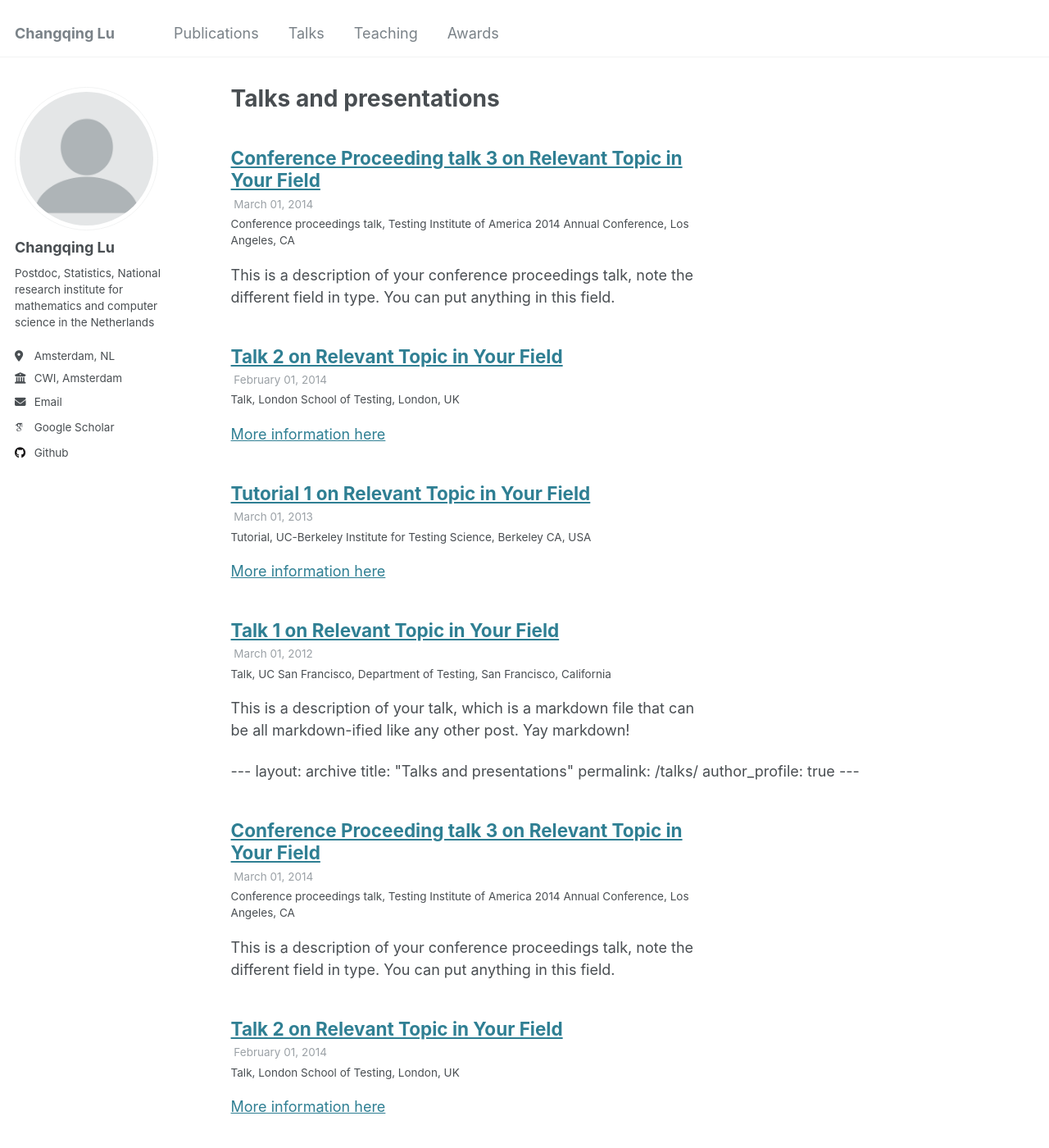
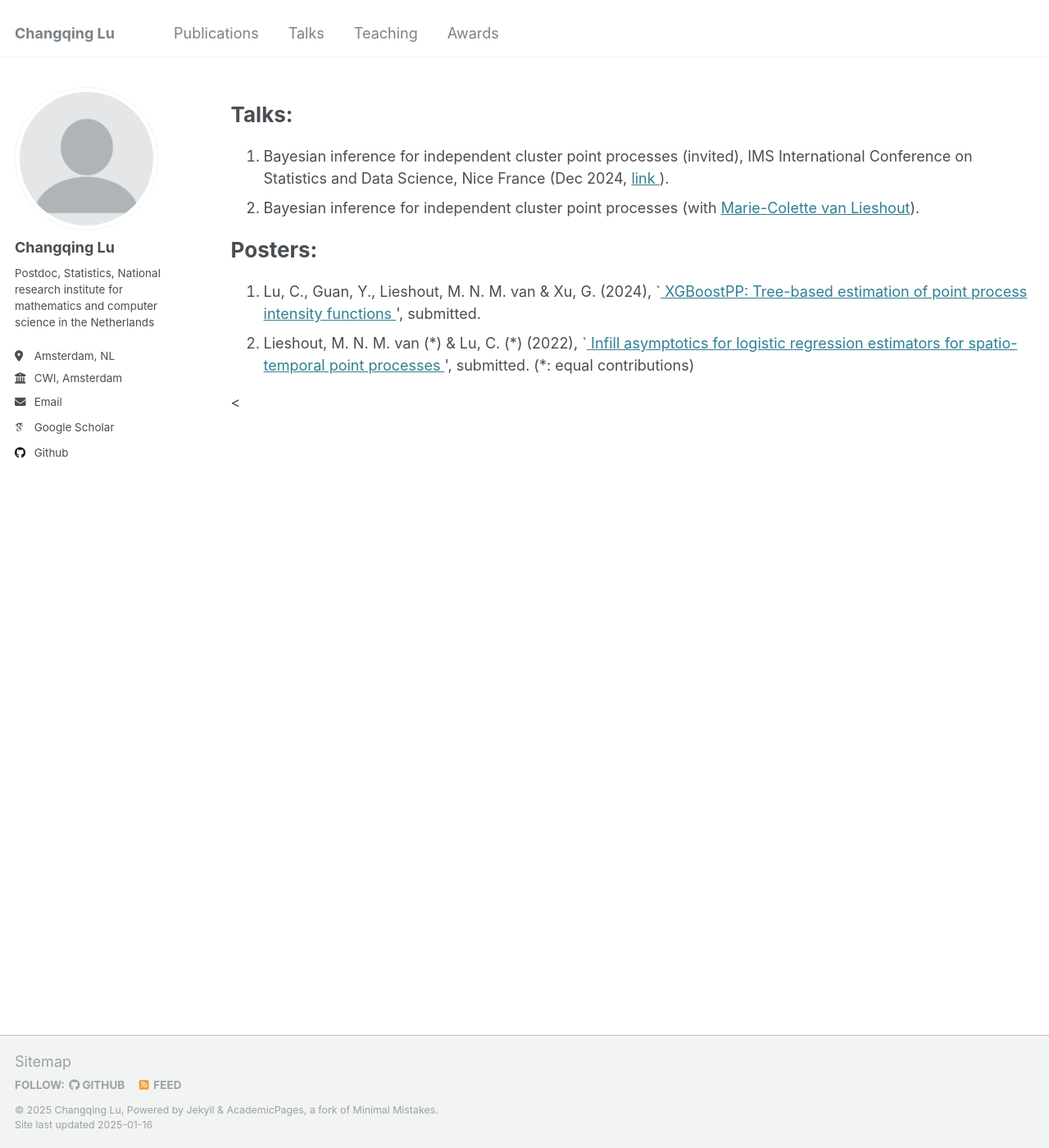
Before and after one commit to Bobby-Lu/Bobby-Lu.github.io, a Jekyll site: the page built from _pages/talks.html, in a window 1280 px wide and 1400 px high. Shown: the whole window at 82% size. Built offline with Jekyll 4.4.1, drawn with Linux system fonts in a browser that asks for light colours; some web fonts are replaced; some of the changed text lies outside the part shown.

Commit message:
Update talks.html

```diff
--- a/_pages/talks.html
+++ b/_pages/talks.html
@@ -1,33 +1,52 @@
 ---
 layout: archive
-title: "Talks and presentations"
+title: ""
 permalink: /talks/
 author_profile: true
 ---
 
-{% if site.talkmap_link == true %}
+<div>
+  <strong style="font-size: 26px; font-weight: bold;">Talks:</strong>
+</div>
 
-<p style="text-decoration:underline;"><a href="/talkmap.html">See a map of all the places I've given a talk!</a></p>
+<div class="talk">
+  <ol>
+    <li>
+      Bayesian inference for independent cluster point processes (invited), IMS International Conference on Statistics and Data Science, Nice France (Dec 2024,
+      <a href="https://sites.google.com/view/ims-icsds2024/">
+      link
+      </a>).
+    </li>
 
-{% endif %}
+    <li>
+      Bayesian inference for independent cluster point processes (with
+      <a href="https://homepages.cwi.nl/~colette/">Marie-Colette van Lieshout</a>).
+    </li>
+  </ol>
+</div>
 
-{% for post in site.talks reversed %}
-  {% include archive-single-talk.html %}
-{% endfor %}
+<div>
+  <strong style="font-size: 26px; font-weight: bold;">Posters:</strong>
+</div>
 
----
-layout: archive
-title: "Talks and presentations"
-permalink: /talks/
-author_profile: true
----
+<div class="publication">
+  <ol>
+    <li>
+      Lu, C., Guan, Y., Lieshout, M. N. M. van & Xu, G. (2024),
+      `<a href="https://arxiv.org/abs/2401.17966">
+        XGBoostPP: Tree-based estimation of point process intensity functions
+      </a>',
+      submitted.
+    </li>
 
-{% if site.talkmap_link == true %}
+    <li>
+      Lieshout, M. N. M. van (*) & Lu, C. (*) (2022),
+      `<a href="https://arxiv.org/abs/2208.12080">
+        Infill asymptotics for logistic regression estimators for spatio-temporal point processes
+      </a>',
+      submitted. (*: equal contributions)
+    </li>
+  </ol>
+</div>
 
-<p style="text-decoration:underline;"><a href="/talkmap.html">See a map of all the places I've given a talk!</a></p>
-
-{% endif %}
-
-{% for post in site.talks reversed %}
-  {% include archive-single-talk.html %}
-{% endfor %}
+<
```
